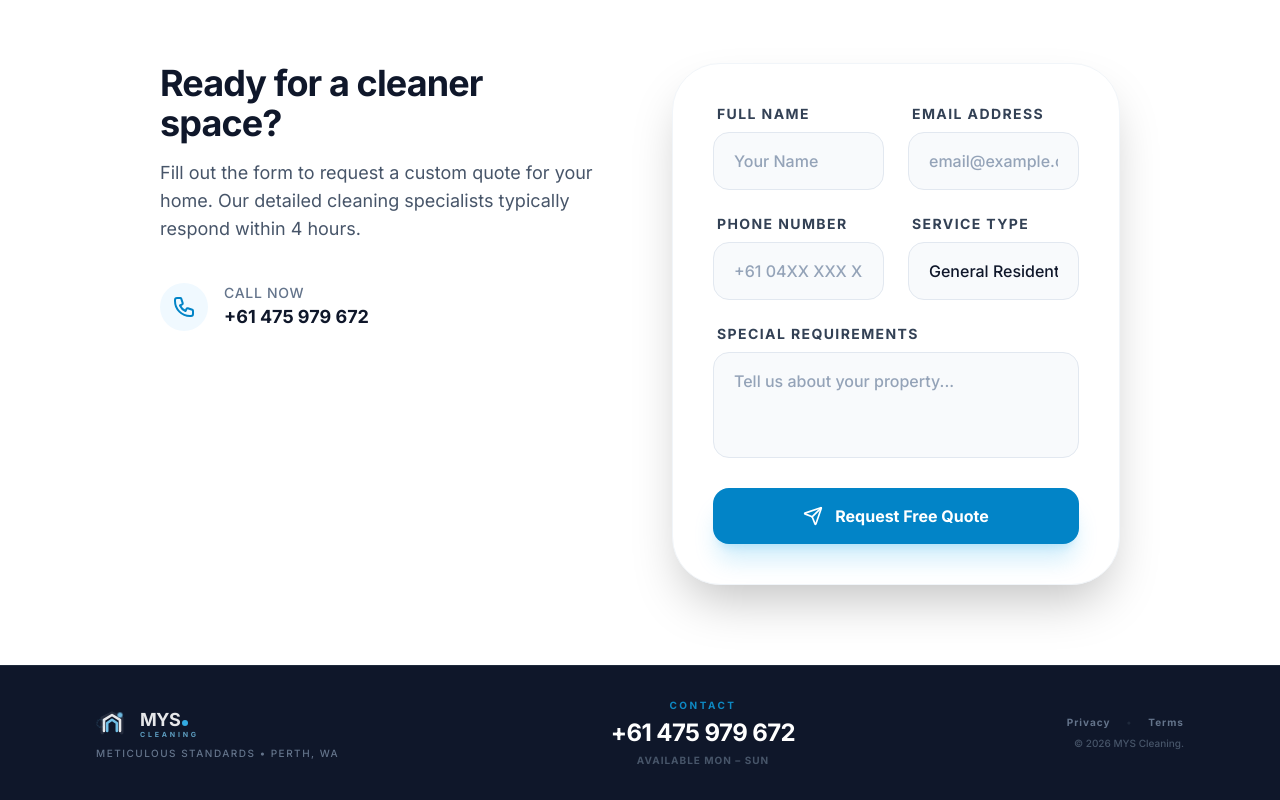
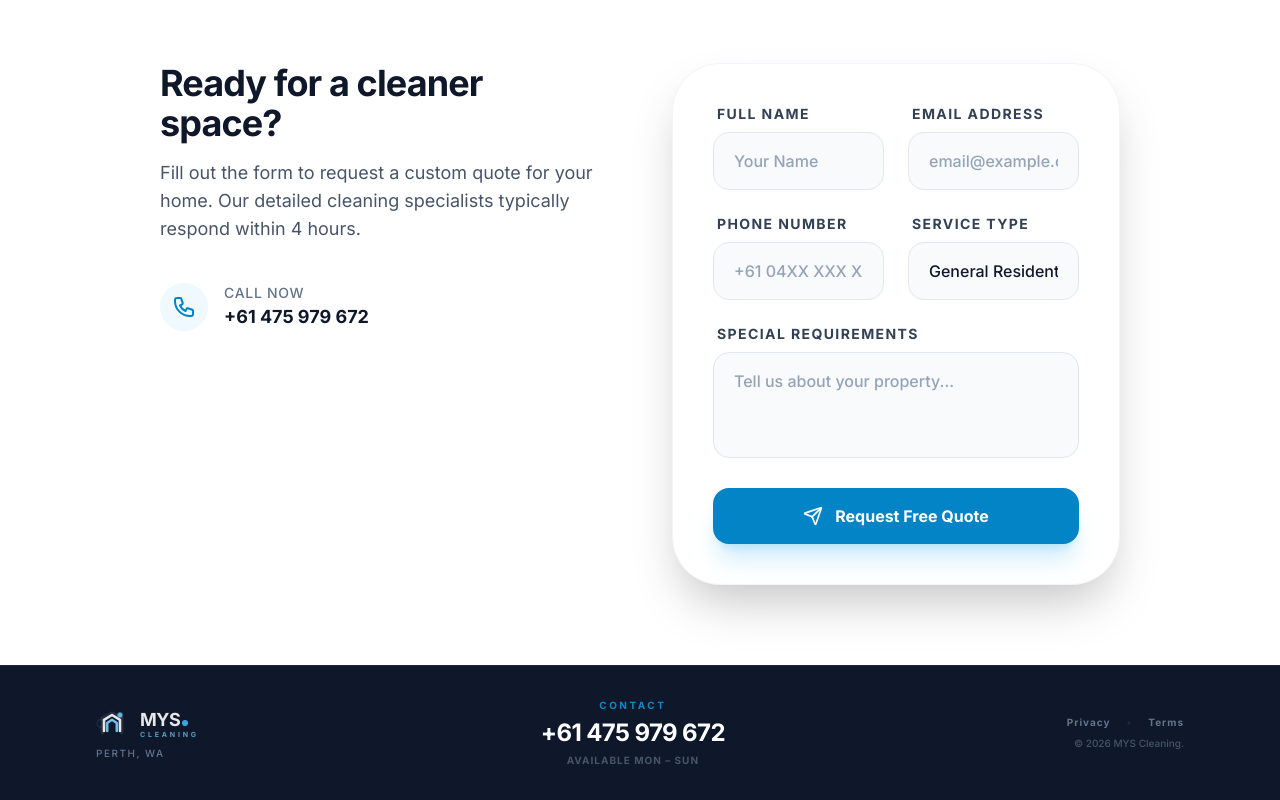
Before and after one commit to selenejl/myscleaning, a React (Vite) app: page / in a window 1280 px wide. Shown: the part 2944-3744 px from the top of the page. Built offline with nearby package versions, Linux system fonts and the light colour scheme.

Commit message:
style(Footer): remove 'Meticulous Standards' text

```diff
--- a/components/Footer.tsx
+++ b/components/Footer.tsx
@@ -16,7 +16,7 @@ const Footer: React.FC<FooterProps> = ({ onOpenLegal }) => {
           <div className="flex flex-col items-center md:items-start">
             <Logo light size="sm" className="opacity-90" />
             <p className="mt-1.5 text-[10px] uppercase tracking-[0.15em] font-medium text-slate-500">
-              Meticulous Standards • Perth, WA
+              Perth, WA
             </p>
           </div>
 
```
